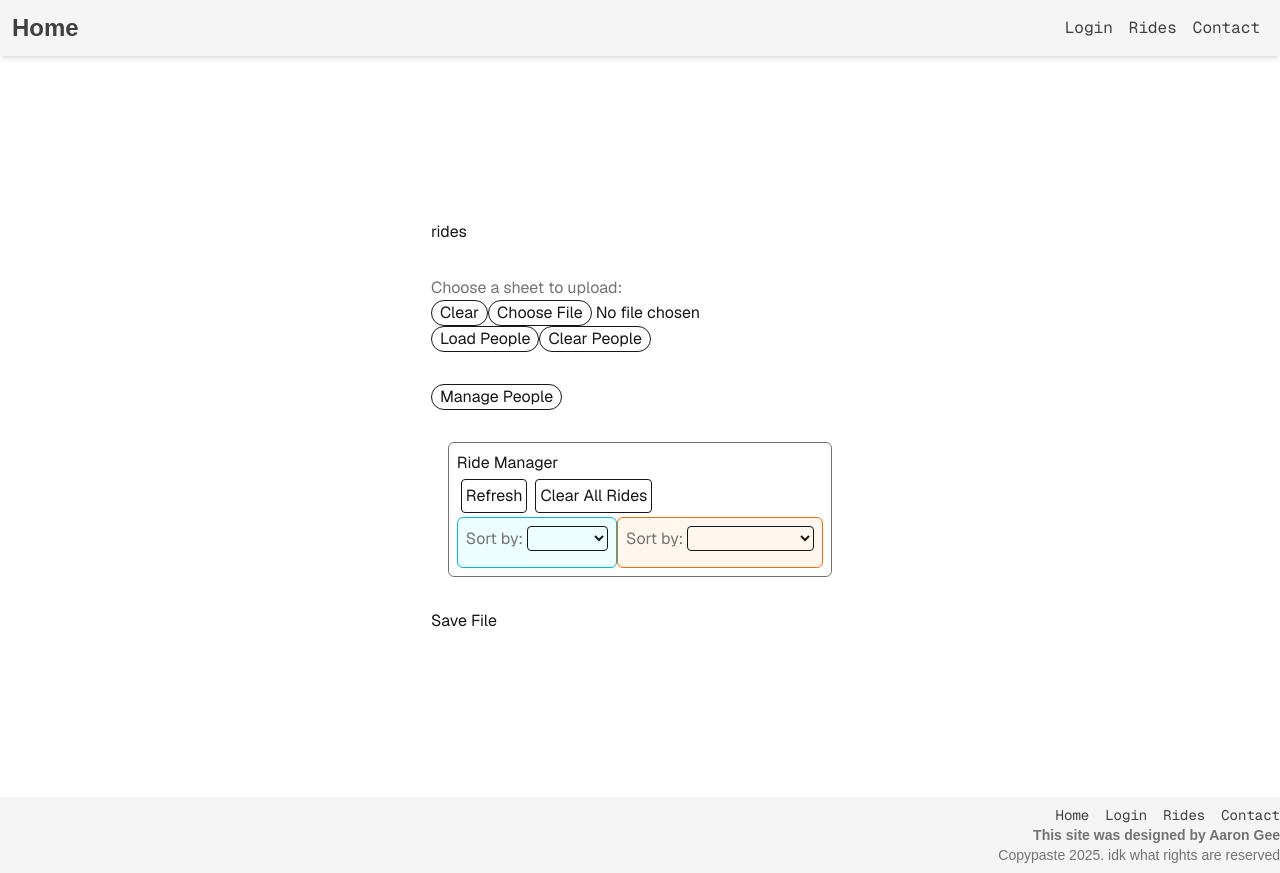
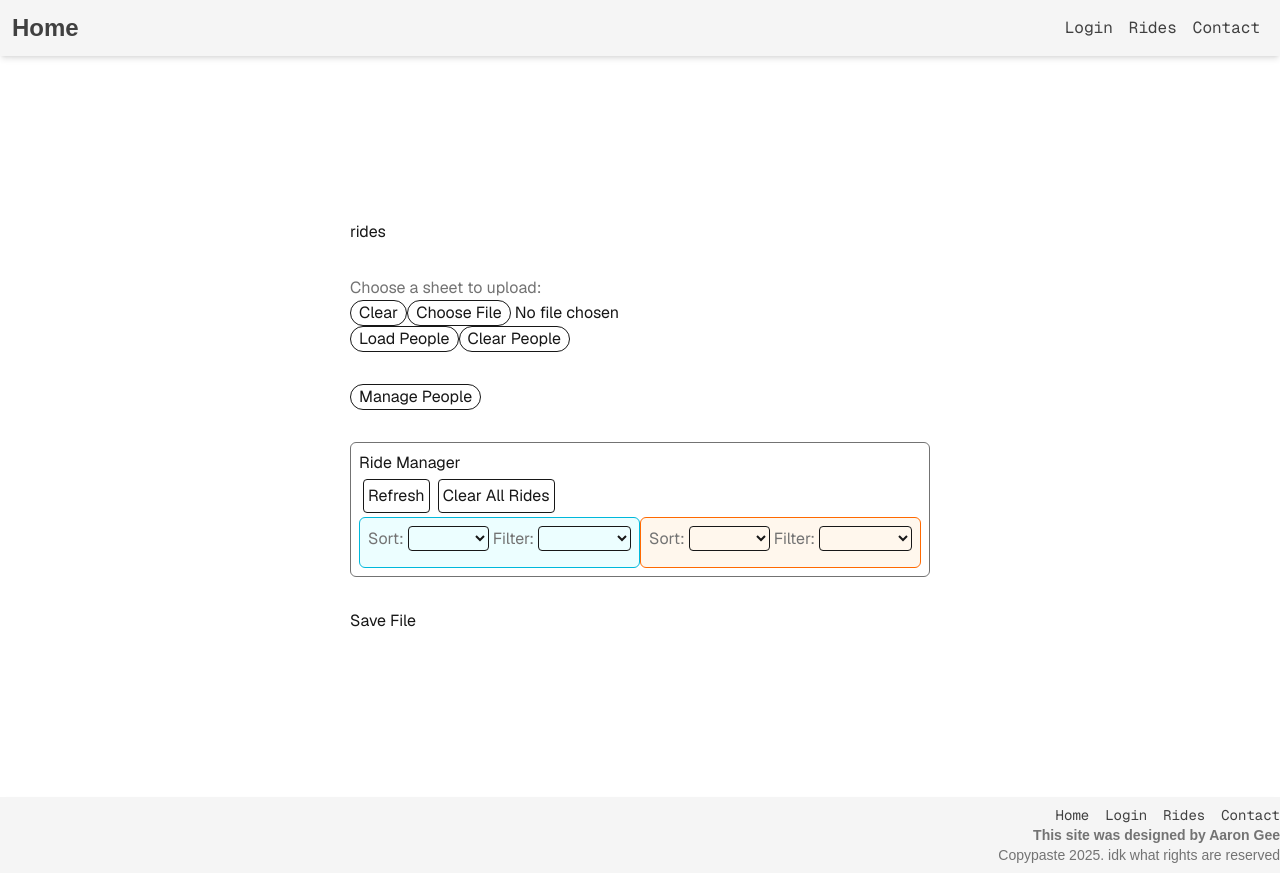
Before and after one commit to agee4/ride-organizer-va, a Next.js app: page /rides in a window 1280 px wide. Both pictures are taken after a click on the button "Manage Rides". Built offline with nearby package versions, Linux system fonts and the light colour scheme.

Commit message:
Filtering and slightly more functional drag&drop
+Added filtering to ride manager (only shows elements with chosen tags)
~refactored state updating and list sorting to reuse code better via useEffect
+Begun potential implementation of draglayer

```diff
--- a/src/app/_components/ride_manager.tsx
+++ b/src/app/_components/ride_manager.tsx
@@ -11,14 +11,28 @@ import {
 } from "react";
 import { Driver, DriverDisplay } from "../_classes/driver";
 import {
+  filterPassengers,
   Passenger,
   PassengerDisplay,
   PassengerSort,
   sortPassengers,
+  YearTag,
 } from "../_classes/passenger";
-import { Ride, RideReducerAction, RideSort, sortRides } from "../_classes/ride";
-import { College, CollegeTag } from "../_classes/person";
-import { DndProvider, DropTargetMonitor, useDrag, useDrop } from "react-dnd";
+import {
+  filterRides,
+  Ride,
+  RideReducerAction,
+  RideSort,
+  sortRides,
+} from "../_classes/ride";
+import { College, CollegeTag, RideTimes } from "../_classes/person";
+import {
+  DndProvider,
+  DropTargetMonitor,
+  useDrag,
+  useDragLayer,
+  useDrop,
+} from "react-dnd";
 import { HTML5Backend } from "react-dnd-html5-backend";
 import { TestType } from "../_classes/ItemTypes";
 
@@ -60,7 +74,7 @@ const RM_RPComponent = ({
     </div>
   ) : (
     <div
-      className="p-2 my-1 rounded-md bg-cyan-200 dark:bg-cyan-800 max-w-[248px]"
+      className="p-2 my-1 rounded-md bg-cyan-200 dark:bg-cyan-800 max-w-[496px]"
       ref={dragref}
     >
       {(!display || display.includes(PassengerDisplay.NAME)) && (
@@ -80,7 +94,9 @@ const RM_RPComponent = ({
           </li>
         )}
         {(!display || display.includes(PassengerDisplay.YEAR)) && (
-          <li>Year: {data.year}</li>
+          <li>
+            <YearTag data={data.year} />
+          </li>
         )}
         <ul className="flex flex-row flex-wrap">
           {data.rides.map((item, index) => (
@@ -116,21 +132,26 @@ const RM_RPComponent = ({
   );
 };
 
+const CustomDragLayer = () => {
+  const {} = useDragLayer((monitor) => ({
+    item: monitor.getItem(),
+  }));
+  return <div></div>;
+};
+
 const RM_PassengerComponent = ({
   data,
   ride,
   display,
-  ridePassengerCallback,
 }: {
   data: Passenger;
   ride: Ride;
   display?: PassengerDisplay[];
-  ridePassengerCallback: (data: Map<string, Passenger>) => void;
 }) => {
   const rmcontext = useContext(RideManagerContext);
 
   const removePassenger = () => {
-    if (rmcontext?.passengerCollection) {
+    if (rmcontext) {
       rmcontext.passengerCallback(
         new Map([...rmcontext.passengerCollection.entries()]).set(
           data.getEmail(),
@@ -138,7 +159,9 @@ const RM_PassengerComponent = ({
         )
       );
       ride.passengers.delete(data.getEmail());
-      ridePassengerCallback(ride.passengers);
+      rmcontext.rideCallback(
+        rmcontext.rideCollection.set(ride.getDriver().getEmail(), ride)
+      );
     }
   };
 
@@ -202,18 +225,9 @@ const RM_PassengerComponent = ({
   );
 };
 
-const RM_RideComponent = ({
-  data,
-}: /* onDrop, */
-{
-  data: Ride;
-  /* onDrop: (item: DragItem, monitor: DropTargetMonitor<DragItem>) => void ; */
-}) => {
+const RM_RideComponent = ({ data }: { data: Ride }) => {
   const rmcontext = useContext(RideManagerContext);
   const ref = useRef<HTMLDivElement>(null);
-  const [passengers, setPassengers] = useState<Map<string, Passenger>>(
-    data.passengers
-  );
   const [{ canDrop, isOver }, drop] = useDrop<
     DragItem,
     void,
@@ -222,7 +236,6 @@ const RM_RideComponent = ({
     () => ({
       accept: TestType.TEST,
       drop: (item, monitor) => {
-        console.log(item)
         if (rmcontext?.passengerCollection) {
           let test = rmcontext.passengerCollection.get(item.email);
           if (!!test) {
@@ -230,11 +243,11 @@ const RM_RideComponent = ({
             let newpassengercollection = new Map([
               ...rmcontext.passengerCollection.entries(),
             ]);
-            newpassengercollection.delete(test.getEmail());
+            newpassengercollection.delete(item.email);
+            rmcontext.rideCallback(
+              rmcontext.rideCollection.set(data.getDriver().getEmail(), data)
+            );
             rmcontext.passengerCallback(newpassengercollection);
-            setPassengers(data.passengers);
-            console.log(newpassengercollection);
-            console.log(data.passengers);
           }
         }
       },
@@ -246,13 +259,9 @@ const RM_RideComponent = ({
     []
   );
 
-  const updatePassengers = (data: Map<string, Passenger>) => {
-    setPassengers(data);
-  };
-
   const addPassenger = () => {
-    if (rmcontext?.passengerList) {
-      const nextpassenger = [...rmcontext?.passengerList].shift();
+    if (rmcontext) {
+      const nextpassenger = [...rmcontext.passengerList].shift();
       if (!!nextpassenger) {
         data.addPassenger(nextpassenger);
         let newpassengercollection = new Map([
@@ -260,10 +269,11 @@ const RM_RideComponent = ({
         ]);
         newpassengercollection.delete(nextpassenger.getEmail());
         rmcontext.passengerCallback(newpassengercollection);
-        setPassengers(data.passengers);
+        rmcontext.rideCallback(
+          rmcontext.rideCollection.set(data.getDriver().getEmail(), data)
+        );
       }
     }
-    /* console.log(data.passengers); */
   };
 
   const seatsleft = data.driver.seats - data.passengers.size;
@@ -293,11 +303,10 @@ const RM_RideComponent = ({
         <ul className="m-1">
           <li className="text-center">Seats Left: {seatsleft}</li>
           {!valid && <li className="text-center">"TOO MANY PASSENGERS!"</li>}
-          {Array.from(passengers).map(([key, value]) => (
+          {Array.from(data.passengers).map(([key, value]) => (
             <li key={key}>
               <RM_PassengerComponent
                 data={value}
-                ridePassengerCallback={updatePassengers}
                 ride={data}
                 display={[
                   PassengerDisplay.NAME,
@@ -327,8 +336,9 @@ const RM_RideComponent = ({
 const RideManagerContext = createContext<{
   passengerCollection: Map<string, Passenger>;
   passengerList: Passenger[];
-  rideList: Ride[];
+  rideCollection: Map<string, Ride>;
   passengerCallback: (data: Map<string, Passenger>) => void;
+  rideCallback: (data: Map<string, Ride>) => void;
 } | null>(null);
 
 export const RideManager = ({
@@ -344,14 +354,36 @@ export const RideManager = ({
     new Map<string, Passenger>()
   );
   const [rpList, setRPList] = useState<Passenger[]>([]);
+  const [rpSort, setRPSort] = useState<PassengerSort>();
+  const [rpFilter, setRPFilter] = useState<RideTimes | College>();
+
   const [rideCollection, setRideCollection] = useState<Map<string, Ride>>(
     new Map<string, Ride>()
   );
   const [rideList, setRideList] = useState<Ride[]>([]);
-  const [rpSort, setRPSort] = useState<PassengerSort>(PassengerSort[""]);
-  const [rideSort, setRideSort] = useState<RideSort>(RideSort[""]);
+  const [rideSort, setRideSort] = useState<RideSort>();
+  const [rideFilter, setRideFilter] = useState<RideTimes | College>();
 
+  /**add/remove people from manager states based on origin */
   useEffect(() => {
+    refreshRides();
+  }, [originPassengers, originDrivers]);
+  /**sort and filter passengers */
+  useEffect(() => {
+    setRPList(
+      sortPassengers(
+        filterPassengers([...rpCollection.values()], rpFilter),
+        rpSort
+      )
+    );
+  }, [rpCollection, rpSort, rpFilter]);
+  useEffect(() => {
+    setRideList(
+      sortRides(filterRides([...rideCollection.values()], rideFilter), rideSort)
+    );
+  }, [rideCollection, rideSort, rideFilter]);
+
+  const refreshRides = () => {
     let newRPCollection = new Map([...rpCollection.entries()]);
     /* remove passengers, even if assigned a ride */
     for (let passenger of rpCollection.values()) {
@@ -367,7 +399,16 @@ export const RideManager = ({
     /* add new passengers */
     for (let passenger of originPassengers.values()) {
       if (!rpCollection.has(passenger.getEmail())) {
-        newRPCollection.set(passenger.getEmail(), passenger);
+        /**check if passenger already in rpCollection */
+        let exists = false;
+        for (let ride of rideCollection.values()) {
+          /**check if passenger in a ride */
+          if (ride.passengers.has(passenger.getEmail())) {
+            exists = true;
+            break;
+          }
+        }
+        if (!exists) newRPCollection.set(passenger.getEmail(), passenger);
       }
     }
     let newRideCollection = new Map([...rideCollection.entries()]);
@@ -378,8 +419,6 @@ export const RideManager = ({
           if (originPassengers.has(passenger.getEmail()))
             newRPCollection.set(passenger.getEmail(), passenger);
         }
-        console.log("updated originDrivers");
-        console.log(newRPCollection);
         ride.passengers.clear();
         newRideCollection.delete(ride.getDriver().getEmail());
       }
@@ -397,57 +436,8 @@ export const RideManager = ({
         );
       }
     }
-    passengerCallback(newRPCollection);
-    rideUpdater(newRideCollection);
-  }, [originPassengers, originDrivers]);
-
-  const refreshRides = () => {
-    let newRPCollection = new Map([...rpCollection.entries()]);
-    /* remove passengers, even if assigned a ride */
-    for (let passenger of rpCollection.values()) {
-      if (!originPassengers.has(passenger.getEmail()))
-        newRPCollection.delete(passenger.getEmail());
-    }
-    for (let ride of rideCollection.values()) {
-      for (let ridepassenger of ride.passengers.values()) {
-        if (!originPassengers.has(ridepassenger.getEmail()))
-          ride.passengers.delete(ridepassenger.getEmail());
-      }
-    }
-    /* add new passengers */
-    for (let passenger of originPassengers.values()) {
-      if (!rpCollection.has(passenger.getEmail())) {
-        newRPCollection.set(passenger.getEmail(), passenger);
-      }
-    }
-    let newRideCollection = new Map([...rideCollection.entries()]);
-    /* remove rides and move their passengers back into the unassigned list */
-    for (let ride of rideCollection.values()) {
-      if (!originDrivers.has(ride.driver.getEmail())) {
-        for (let passenger of ride.passengers.values()) {
-          if (originPassengers.has(passenger.getEmail()))
-            newRPCollection.set(passenger.getEmail(), passenger);
-        }
-        console.log("updated originDrivers");
-        console.log(newRPCollection);
-        ride.passengers.clear();
-        newRideCollection.delete(ride.getDriver().getEmail());
-      }
-    }
-
-    /* add new rides */
-    for (let driver of originDrivers.values()) {
-      if (!rideCollection.has(driver.getEmail())) {
-        newRideCollection.set(
-          driver.getEmail(),
-          new Ride({
-            driver: driver,
-            passengers: new Map<string, Passenger>(),
-          })
-        );
-      }
-    }
-    passengerCallback(newRPCollection);
+    /**update passenger and ride lists */
+    passengerUpdater(newRPCollection);
     rideUpdater(newRideCollection);
   };
   const clearRides = () => {
@@ -458,47 +448,56 @@ export const RideManager = ({
       }
       ride.passengers.clear();
     }
-    passengerCallback(newRPCollection);
+    passengerUpdater(newRPCollection);
   };
-  const updateRidePassengerSort = (event: ChangeEvent<HTMLSelectElement>) => {
+
+  const updateRPSort = (event: ChangeEvent<HTMLSelectElement>) => {
     setRPSort(event.target.value as PassengerSort);
-    setRPList(
-      sortPassengers(
-        [...rpCollection.values()],
-        event.target.value as PassengerSort
-      )
-    );
+  };
+  const updateRPFilter = (event: ChangeEvent<HTMLSelectElement>) => {
+    if (Object.values(RideTimes).includes(event.target.value as RideTimes)) {
+      setRPFilter(event.target.value as RideTimes);
+    } else if (Object.values(College).includes(event.target.value as College)) {
+      setRPFilter(event.target.value as College);
+    } else setRPFilter(undefined);
   };
   const updateRideSort = (event: ChangeEvent<HTMLSelectElement>) => {
     setRideSort(event.target.value as RideSort);
-    setRideList(
-      sortRides([...rideCollection.values()], event.target.value as RideSort)
-    );
+  };
+  const updateRideFilter = (event: ChangeEvent<HTMLSelectElement>) => {
+    if (Object.values(RideTimes).includes(event.target.value as RideTimes)) {
+      setRideFilter(event.target.value as RideTimes);
+    } else if (Object.values(College).includes(event.target.value as College)) {
+      setRideFilter(event.target.value as College);
+    } else setRideFilter(undefined);
   };
 
-  const passengerCallback = (data: Map<string, Passenger>) => {
+  const passengerUpdater = (data: Map<string, Passenger>) => {
     setRPCollection(data);
-    setRPList(sortPassengers([...data.values()], rpSort));
   };
   const rideUpdater = (data: Map<string, Ride>) => {
     setRideCollection(data);
-    setRideList(sortRides([...data.values()], rideSort));
   };
 
   return (
-    <DndProvider backend={HTML5Backend}>
     <RideManagerContext.Provider
       value={{
         passengerCollection: rpCollection,
         passengerList: rpList,
-          rideList: rideList,
-          passengerCallback: passengerCallback,
+        rideCollection: rideCollection,
+        passengerCallback: passengerUpdater,
+        rideCallback: rideUpdater,
       }}
     >
+      <DndProvider backend={HTML5Backend}>
+        <CustomDragLayer />
         <div className="flex flex-row w-full justify-evenly">
           <div className="p-2 rounded-md border border-neutral-500">
             <h2>Ride Manager</h2>
-            <button className="m-1 p-1 rounded-sm border" onClick={refreshRides}>
+            <button
+              className="m-1 p-1 rounded-sm border"
+              onClick={refreshRides}
+            >
               Refresh
             </button>
             <button className="m-1 p-1 rounded-sm border" onClick={clearRides}>
@@ -507,12 +506,17 @@ export const RideManager = ({
             <div className="flex flex-row">
               <div className="p-2 rounded-md border border-cyan-500 bg-cyan-50 dark:bg-cyan-950">
                 <label>
-                  <span className="text-neutral-500">Sort by: </span>
+                  <span className="text-neutral-500">Sort: </span>
                   <select
                     className="rounded-sm border"
                     defaultValue={rpSort}
-                    onChange={updateRidePassengerSort}
+                    onChange={updateRPSort}
                   >
+                    <option
+                      className="dark:text-black"
+                      key={undefined}
+                      value={undefined}
+                    />
                     {Object.values(PassengerSort).map((option) => (
                       <option
                         className="dark:text-black"
@@ -524,9 +528,41 @@ export const RideManager = ({
                     ))}
                   </select>
                 </label>
+                <label>
+                  <span className="text-neutral-500"> Filter: </span>
+                  <select
+                    className="rounded-sm border"
+                    defaultValue={rpFilter}
+                    onChange={updateRPFilter}
+                  >
+                    <option
+                      className="dark:text-black"
+                      key={undefined}
+                      value={undefined}
+                    />
+                    {Object.values(RideTimes).map((option) => (
+                      <option
+                        className="dark:text-black"
+                        key={option}
+                        value={option}
+                      >
+                        {option}
+                      </option>
+                    ))}
+                    {Object.values(College).map((option) => (
+                      <option
+                        className="dark:text-black"
+                        key={option}
+                        value={option}
+                      >
+                        {option}
+                      </option>
+                    ))}
+                  </select>
+                </label>
                 <ul className="m-1 max-h-[70dvh] overflow-auto">
-                  {rpList.map((item, index) => (
-                    <li key={index}>
+                  {rpList.map((item) => (
+                    <li key={item.getEmail()}>
                       <RM_RPComponent data={item} />
                     </li>
                   ))}
@@ -534,12 +570,17 @@ export const RideManager = ({
               </div>
               <div className="p-2 rounded-md border border-orange-500 bg-orange-50 dark:bg-orange-950">
                 <label>
-                  <span className="text-neutral-500">Sort by: </span>
+                  <span className="text-neutral-500">Sort: </span>
                   <select
                     className="rounded-sm border"
                     defaultValue={rideSort}
                     onChange={updateRideSort}
                   >
+                    <option
+                      className="dark:text-black"
+                      key={undefined}
+                      value={undefined}
+                    />
                     {Object.values(RideSort).map((option) => (
                       <option
                         className="dark:text-black"
@@ -551,9 +592,41 @@ export const RideManager = ({
                     ))}
                   </select>
                 </label>
+                <label>
+                  <span className="text-neutral-500"> Filter: </span>
+                  <select
+                    className="rounded-sm border"
+                    defaultValue={rideFilter}
+                    onChange={updateRideFilter}
+                  >
+                    <option
+                      className="dark:text-black"
+                      key={undefined}
+                      value={undefined}
+                    />
+                    {Object.values(RideTimes).map((option) => (
+                      <option
+                        className="dark:text-black"
+                        key={option}
+                        value={option}
+                      >
+                        {option}
+                      </option>
+                    ))}
+                    {Object.values(College).map((option) => (
+                      <option
+                        className="dark:text-black"
+                        key={option}
+                        value={option}
+                      >
+                        {option}
+                      </option>
+                    ))}
+                  </select>
+                </label>
                 <ul className="m-1 max-h-[70dvh] overflow-auto">
-                  {rideList.map((item, index) => (
-                    <li key={index}>
+                  {rideList.map((item) => (
+                    <li key={item.getDriver().getEmail()}>
                       <RM_RideComponent data={item} />
                     </li>
                   ))}
@@ -562,7 +635,7 @@ export const RideManager = ({
             </div>
           </div>
         </div>
+      </DndProvider>
     </RideManagerContext.Provider>
-    </DndProvider>
   );
 };
```
Also changed, not shown: src/app/_classes/passenger.tsx (+18 -4 lines), src/app/_classes/ride.tsx (+21 -8 lines). Lines whose indentation alone changed are shown as unchanged.
